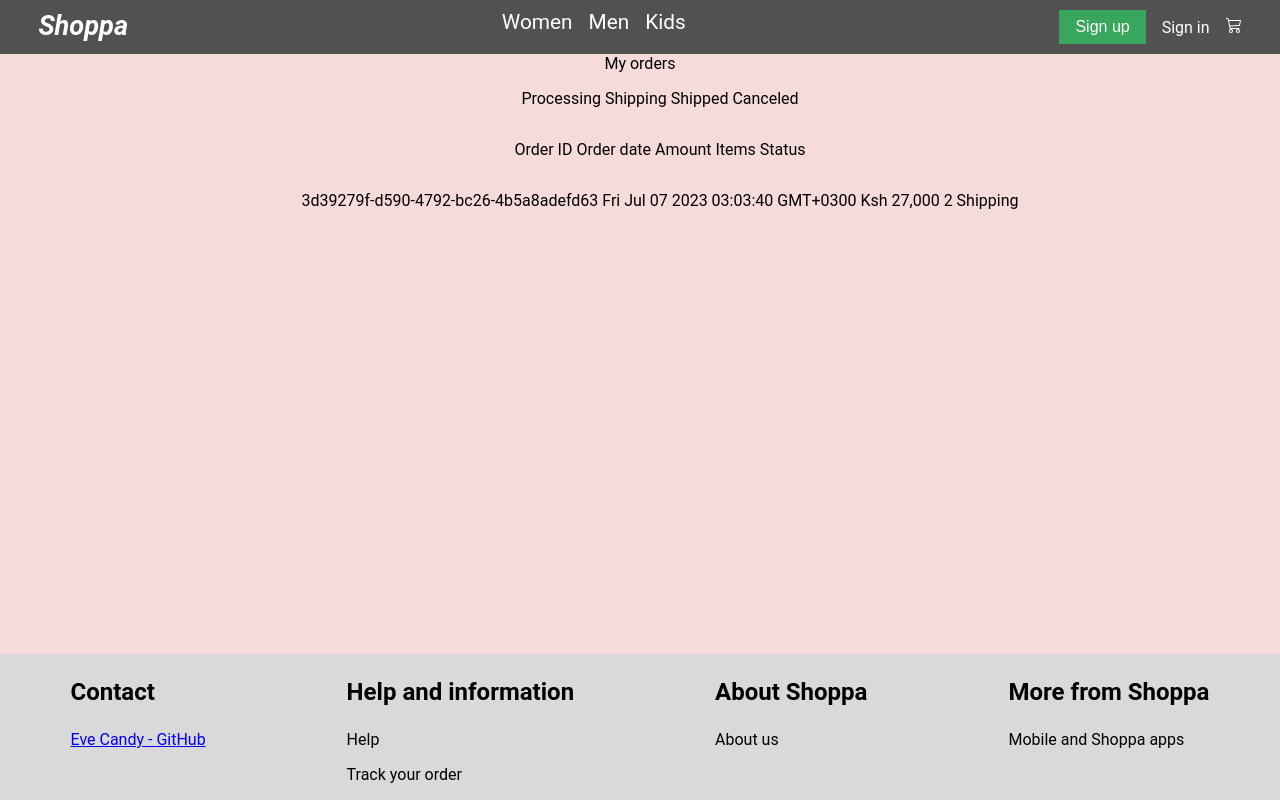
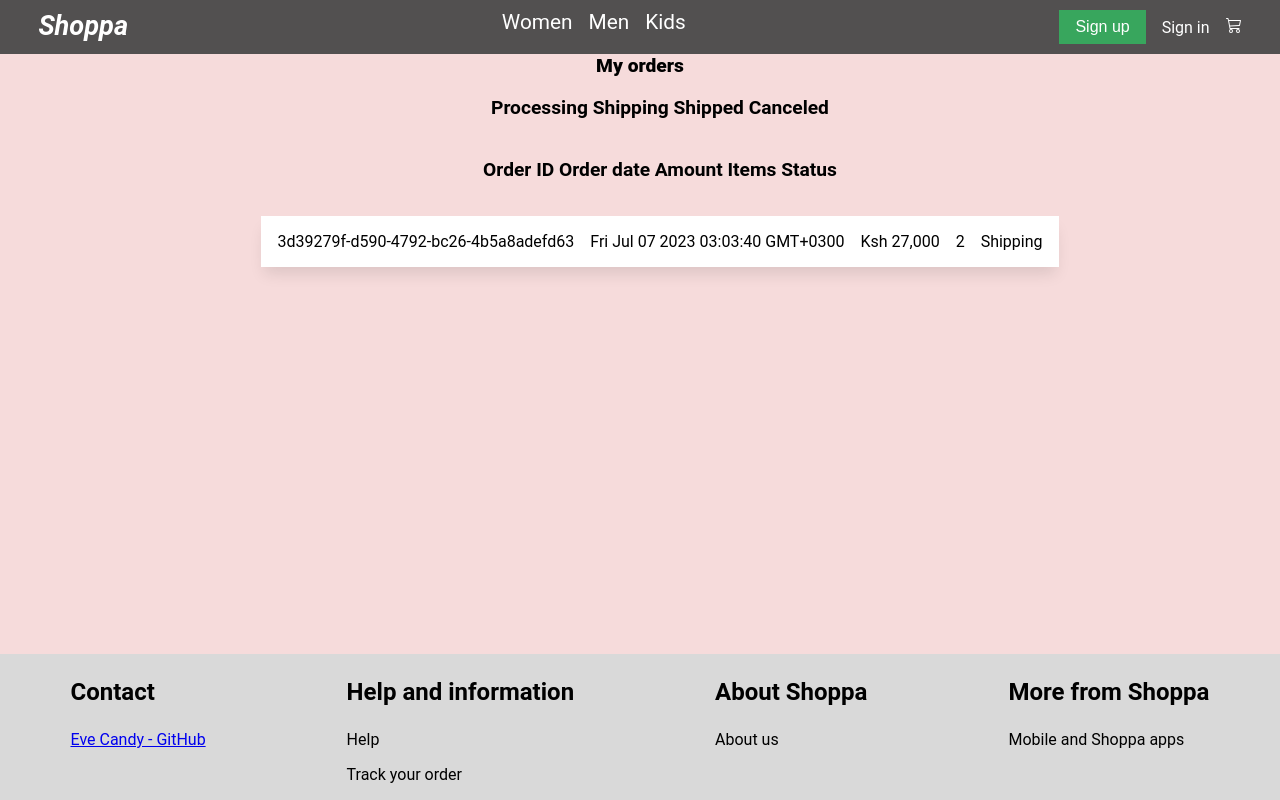
Before and after one commit to Evecandy/Shoppa-ecommerce-web-application, a React (Vite) app in the folder frontend/: page /myorders in a window 1280 px wide. Built offline with nearby package versions, Linux system fonts and the light colour scheme.

Commit message:
Styles orders page

```diff
--- a/frontend/src/Pages/MyOrders.css
+++ b/frontend/src/Pages/MyOrders.css
@@ -0,0 +1,40 @@
+
+.orders-heading {
+    font-size: larger;
+    font-weight: 800;
+}
+
+.orders-status {
+    font-size: larger;
+    font-weight: 700;
+    justify-content: space-around;
+}
+
+.orders-info {
+    font-size: larger;
+    font-weight: 600;
+    justify-content: space-around;
+}
+
+.orders {
+    list-style-type: none;
+}
+
+.order {
+    display: flex;
+    background-color: white;
+    cursor: pointer;
+    box-shadow: var(--default-box-shadow);
+    padding: 1rem;
+    gap: 1rem;
+
+}
+
+.order-link {
+    color: black;
+    text-decoration: none;
+}
+
+.order:hover {
+    box-shadow: var(--default-hover-box-shadow);
+}
--- a/frontend/src/Pages/MyOrders.jsx
+++ b/frontend/src/Pages/MyOrders.jsx
@@ -1,14 +1,14 @@
 
 import "./MyOrders.css"
-
+import { Link } from "react-router-dom"
 
 function MyOrders() {
 
 
   return (
     <>
-      <div>My orders</div>
-      <div>
+      <div className="orders-heading">My orders</div>
+      <div className="orders-status">
         <ul>
 
                 Processing
@@ -17,7 +17,7 @@ function MyOrders() {
                 Canceled
         </ul>
       </div>
-      <div>
+      <div className="orders-info">
         <ul>
             Order ID
             Order date
@@ -26,13 +26,22 @@ function MyOrders() {
             Status
         </ul>
       </div>
-      <ul>
-      3d39279f-d590-4792-bc26-4b5a8adefd63
-      Fri Jul 07 2023 03:03:40 GMT+0300
-      Ksh 27,000
-      2
-      Shipping
-      </ul>
+
+        <ul className="orders">
+          <Link to ="/order/cfhdgtkxf" className="order-link">
+            <li className="order">
+              <div>3d39279f-d590-4792-bc26-4b5a8adefd63</div>
+              <div>Fri Jul 07 2023 03:03:40 GMT+0300</div>
+              <div>Ksh 27,000</div>
+              <div>2</div>
+              <div>Shipping</div>
+
+            </li>
+          </Link>
+
+        </ul>
+
+
 
     </>
   )
```
